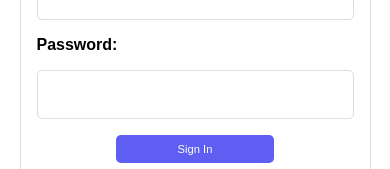
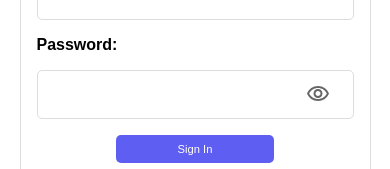
Before and after one commit to Mukhtar-kabir/Phlox, a React (Vite) app: page /login in a window 390 px wide. Shown: the part 263-432 px from the top of the page. Built offline with nearby package versions, Linux system fonts and the light colour scheme.

Commit message:
Fixing the show and hide icon

```diff
--- a/src/pages/Login/Login.scss
+++ b/src/pages/Login/Login.scss
@@ -18,6 +18,7 @@
       border-radius: 5px;
 
       .password-input {
+        position: relative;
         .input {
           position: relative;
           width: 100%;
@@ -28,8 +29,8 @@
         }
         .password-toggle {
           position: absolute;
-          top: 52%;
-          left: 62%;
+          top: 25%;
+          left: 90%;
           cursor: pointer;
           color: #666;
         }
@@ -123,7 +124,7 @@
 
         .password-input {
           .password-toggle {
-            left: 80%;
+            left: 85%;
           }
         }
 
```
